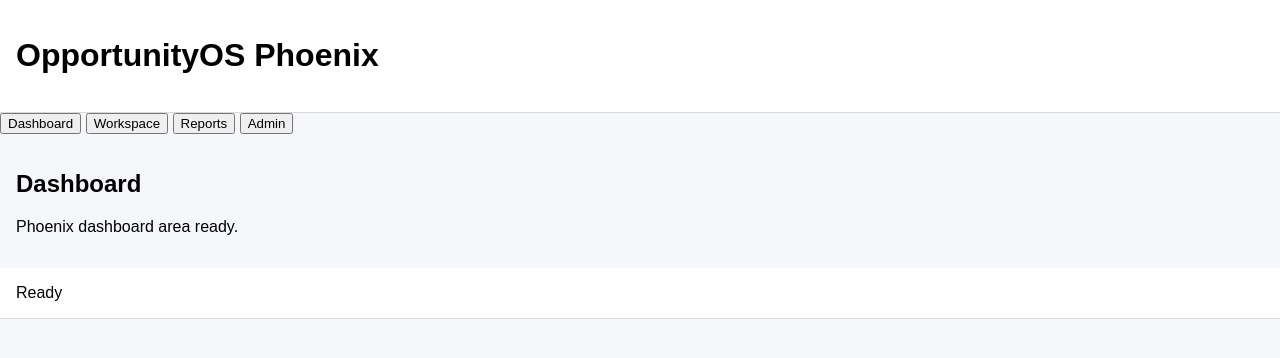
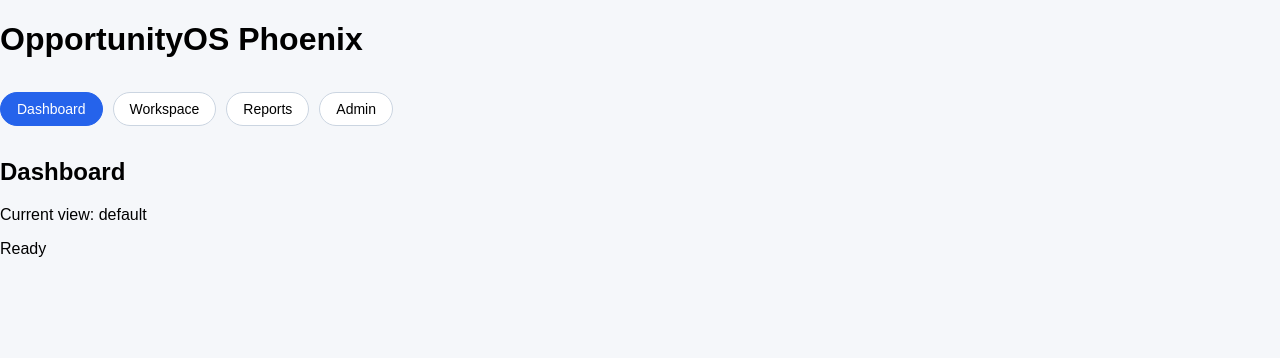
Before and after one commit to CCROWHURST1963/OpportunityOS-Phoenix, a website with bundled scripts: page index.html in a window 1280 px wide. Built offline with nearby package versions, Linux system fonts and the light colour scheme.

Commit message:
PHX-003 Phoenix toolbar component styling

```diff
--- a/src/app/app.js
+++ b/src/app/app.js
@@ -37,11 +37,11 @@ export class App {
 
 
         new ToolbarController(this.state)
-            .render(document.getElementById("phoenix-toolbar"));
+            .mount(document.getElementById("phoenix-toolbar"));
 
 
         new DashboardController(this.state)
-            .render(document.getElementById("phoenix-dashboard"));
+            .mount(document.getElementById("phoenix-dashboard"));
 
 
         new StatusBarController(this.state)
--- a/src/controllers/DashboardController.js
+++ b/src/controllers/DashboardController.js
@@ -2,19 +2,33 @@ export class DashboardController {
 
     constructor(state) {
         this.state = state;
+        this.container = null;
     }
 
 
-    render(container) {
+    mount(container) {
 
-        container.innerHTML = `
+        this.container = container;
+
+        this.render();
+
+        this.state.subscribe(() => {
+            this.render();
+        });
+
+    }
+
+
+    render() {
+
+        this.container.innerHTML = `
 
             <section class="phoenix-dashboard">
 
                 <h2>Dashboard</h2>
 
                 <p>
-                    Phoenix dashboard area ready.
+                    Current view: ${this.state.get("view")}
                 </p>
 
             </section>
--- a/src/controllers/ToolbarController.js
+++ b/src/controllers/ToolbarController.js
@@ -2,19 +2,40 @@ export class ToolbarController {
 
     constructor(state) {
         this.state = state;
+        this.container = null;
     }
 
 
-    render(container) {
+    mount(container) {
 
-        container.innerHTML = `
+        this.container = container;
+
+        this.render();
+
+    }
+
+
+    render() {
+
+        this.container.innerHTML = `
 
             <nav class="phoenix-toolbar">
 
-                <button>Dashboard</button>
-                <button>Workspace</button>
-                <button>Reports</button>
-                <button>Admin</button>
+                <button class="phoenix-button active">
+                    Dashboard
+                </button>
+
+                <button class="phoenix-button">
+                    Workspace
+                </button>
+
+                <button class="phoenix-button">
+                    Reports
+                </button>
+
+                <button class="phoenix-button">
+                    Admin
+                </button>
 
             </nav>
 
--- a/src/state/AppState.js
+++ b/src/state/AppState.js
@@ -2,26 +2,55 @@ export class AppState {
 
     constructor() {
 
-        this.app = {
-            name: "OpportunityOS Phoenix",
-            version: "PHX-002"
+        this.state = {
+            view: "default",
+            status: "Ready"
         };
 
-        this.user = {
-            id: null,
-            name: null,
-            role: null
+        this.listeners = [];
+
+    }
+
+
+    get(key) {
+
+        return this.state[key];
+
+    }
+
+
+    set(key, value) {
+
+        this.state[key] = value;
+
+        this.notify();
+
+    }
+
+
+    subscribe(callback) {
+
+        this.listeners.push(callback);
+
+        return () => {
+
+            this.listeners =
+                this.listeners.filter(
+                    listener => listener !== callback
+                );
+
         };
 
-        this.dashboard = {
-            view: "default",
-            rows: [],
-            loading: false
-        };
-
-        this.ui = {
-            activePanel: "dashboard"
-        };
     }
 
+
+    notify() {
+
+        this.listeners.forEach(
+            listener => listener(this.state)
+        );
+
+    }
+
+
 }
--- a/styles/app.css
+++ b/styles/app.css
@@ -1 +1,30 @@
-header,footer{padding:1rem;background:var(--surface);border-bottom:1px solid var(--border)}main{padding:1rem}
+.phoenix-toolbar {
+    display: flex;
+    gap: 10px;
+    padding: 12px 0;
+}
+
+
+.phoenix-button {
+
+    border: 1px solid #cbd5e1;
+    background: white;
+
+    padding: 8px 16px;
+
+    border-radius: 999px;
+
+    cursor: pointer;
+
+    font-size: 14px;
+
+}
+
+
+.phoenix-button.active {
+
+    background: #2563eb;
+    color: white;
+    border-color: #2563eb;
+
+}
```
Also changed, not shown: src/services/Logger.js (added, +35 -0 lines), src/services/ServiceContainer.js (added, +26 -0 lines).
